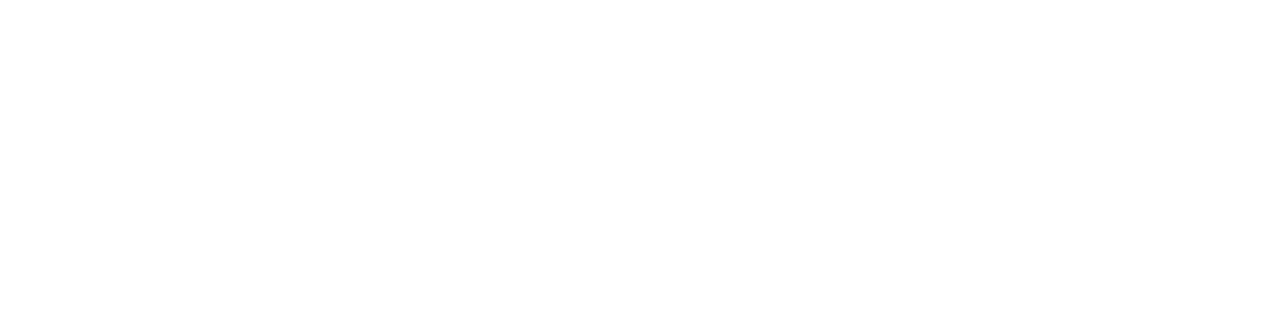
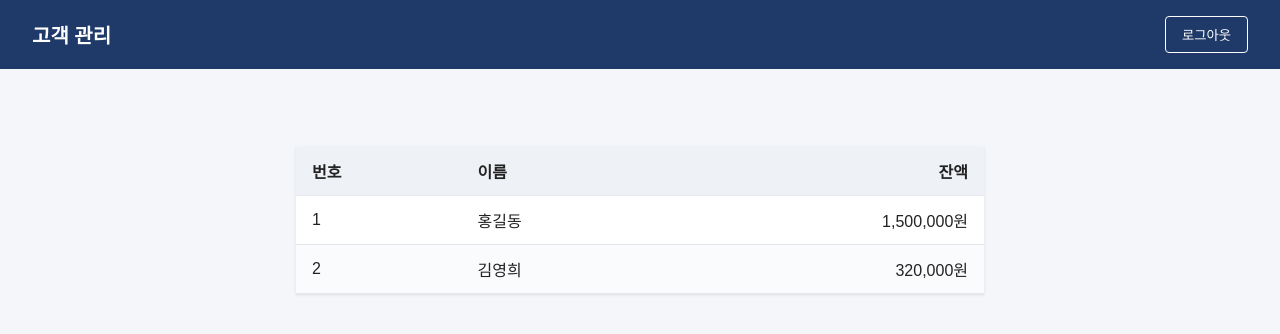
Before and after one commit to ksj2002/honeypatch-bank-demo, a plain HTML site: page frontend/admin.html in a window 1280 px wide. Drawn offline with Linux system fonts and the light colour scheme.

Commit message:
feat: 관리자 화면 고객 목록 표시 및 로그아웃 추가

```diff
--- a/frontend/admin.html
+++ b/frontend/admin.html
@@ -2,12 +2,31 @@
 <html lang="ko">
 <head>
   <meta charset="UTF-8">
+  <meta name="viewport" content="width=device-width, initial-scale=1.0">
   <title>관리자</title>
-  <link rel="stylesheet" href="css/login.css">
+  <link rel="stylesheet" href="css/admin.css">
 </head>
 <body>
-  <!-- 프론트 A가 여기를 채운다 -->
+  <header class="admin-header">
+    <h1>고객 관리</h1>
+    <button type="button" id="logout-btn" class="logout-btn">로그아웃</button>
+  </header>
+
+  <main class="container">
+    <p id="status" class="status">불러오는 중...</p>
+    <table class="customer-table">
+      <thead>
+        <tr>
+          <th>번호</th>
+          <th>이름</th>
+          <th>잔액</th>
+        </tr>
+      </thead>
+      <tbody id="customer-body"></tbody>
+    </table>
+  </main>
+
   <script src="js/config.js"></script>
-  <script src="js/login.js"></script>
+  <script src="js/admin.js"></script>
 </body>
 </html>
--- a/frontend/css/admin.css
+++ b/frontend/css/admin.css
@@ -0,0 +1,80 @@
+* {
+  box-sizing: border-box;
+}
+
+body {
+  margin: 0;
+  font-family: "Malgun Gothic", "Apple SD Gothic Neo", sans-serif;
+  background: #f4f6f9;
+  color: #222;
+}
+
+.admin-header {
+  display: flex;
+  justify-content: space-between;
+  align-items: center;
+  padding: 16px 32px;
+  background: #1f3a68;
+  color: #fff;
+}
+
+.admin-header h1 {
+  margin: 0;
+  font-size: 20px;
+}
+
+.logout-btn {
+  padding: 8px 16px;
+  border: 1px solid #fff;
+  border-radius: 4px;
+  background: transparent;
+  color: #fff;
+  cursor: pointer;
+}
+
+.logout-btn:hover {
+  background: rgba(255, 255, 255, 0.15);
+}
+
+.container {
+  max-width: 720px;
+  margin: 40px auto;
+  padding: 0 16px;
+}
+
+.status {
+  min-height: 1.4em;
+  color: #666;
+}
+
+.status.error {
+  color: #c0392b;
+}
+
+.customer-table {
+  width: 100%;
+  border-collapse: collapse;
+  background: #fff;
+  box-shadow: 0 1px 3px rgba(0, 0, 0, 0.1);
+}
+
+.customer-table th,
+.customer-table td {
+  padding: 12px 16px;
+  border-bottom: 1px solid #e3e6eb;
+  text-align: left;
+}
+
+.customer-table th {
+  background: #eef1f6;
+  font-weight: 600;
+}
+
+.customer-table tbody tr:nth-child(even) {
+  background: #fafbfc;
+}
+
+.customer-table th:last-child,
+.customer-table td:last-child {
+  text-align: right;
+}
--- a/frontend/js/admin.js
+++ b/frontend/js/admin.js
@@ -0,0 +1,88 @@
+// 백엔드 고객 목록 API가 준비되면 false로 바꾸고 MOCK_RESPONSE를 지운다.
+const USE_MOCK = true;
+
+// docs/api.md 5번 응답 예시 그대로
+const MOCK_RESPONSE = {
+  customers: [
+    { id: 1, name: "홍길동", balance: 1500000 },
+    { id: 2, name: "김영희", balance: 320000 }
+  ]
+};
+
+const statusEl = document.getElementById("status");
+const tbody = document.getElementById("customer-body");
+
+function showStatus(message, isError) {
+  statusEl.textContent = message;
+  statusEl.classList.toggle("error", Boolean(isError));
+}
+
+// 서버가 준 데이터를 그대로 보여준다. (진짜/가짜 구분 없음)
+function renderCustomers(customers) {
+  tbody.replaceChildren();
+
+  if (customers.length === 0) {
+    showStatus("고객이 없습니다");
+    return;
+  }
+
+  customers.forEach((customer) => {
+    const tr = document.createElement("tr");
+    const values = [
+      customer.id,
+      customer.name,
+      Number(customer.balance).toLocaleString("ko-KR") + "원"
+    ];
+    values.forEach((value) => {
+      const td = document.createElement("td");
+      td.textContent = value;
+      tr.appendChild(td);
+    });
+    tbody.appendChild(tr);
+  });
+
+  showStatus("");
+}
+
+async function loadCustomers() {
+  if (USE_MOCK) {
+    renderCustomers(MOCK_RESPONSE.customers);
+    return;
+  }
+
+  try {
+    const res = await fetch(`${API_BASE}/api/admin/customers`, {
+      credentials: "include"
+    });
+
+    if (res.status === 401) {
+      location.replace("index.html");
+      return;
+    }
+
+    const data = await res.json();
+    if (!res.ok) {
+      showStatus(data.message || "고객 목록을 불러오지 못했습니다", true);
+      return;
+    }
+
+    renderCustomers(data.customers || []);
+  } catch (e) {
+    showStatus("서버에 연결할 수 없습니다", true);
+  }
+}
+
+async function logout() {
+  try {
+    await fetch(`${API_BASE}/api/logout`, {
+      method: "POST",
+      credentials: "include"
+    });
+  } catch (e) {
+    // 서버 응답과 관계없이 로그인 화면으로 보낸다.
+  }
+  location.replace("index.html");
+}
+
+document.getElementById("logout-btn").addEventListener("click", logout);
+loadCustomers();
```
